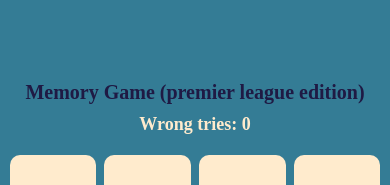
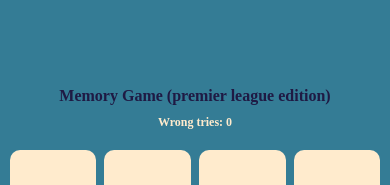
Before and after one commit to bassam215/premier-league-memory-game, a plain HTML site: page index.html in a window 390 px wide. Shown: the top 185 px of the page. Drawn offline with Linux system fonts and the light colour scheme.

Commit message:
fix: fonts in mob

```diff
--- a/assets/css/style.css
+++ b/assets/css/style.css
@@ -110,11 +110,13 @@
 @media screen and (max-width:768px){
 
     .header h1{
-        font-size:20px;
+        font-size:16px;
+        text-align:center;
+
     }
 
     .tries-messages{
-        font-size:18px;
+        font-size:12px;
     }
 
     .main-container{
```
